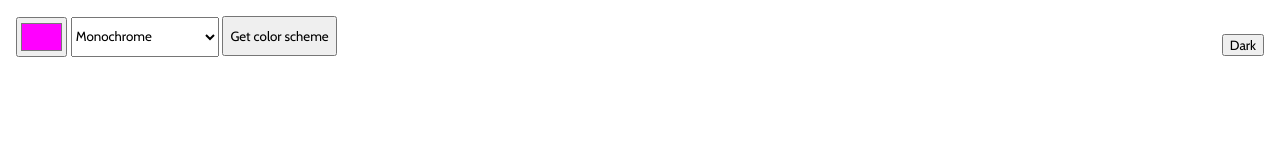
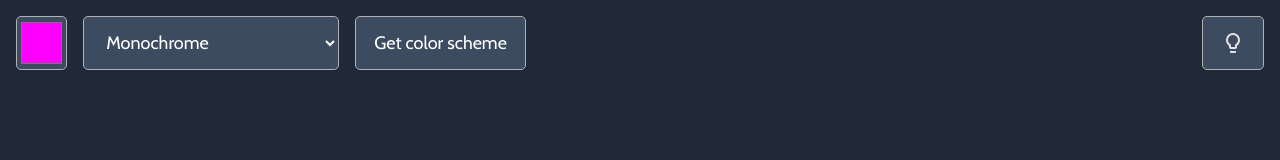
Before and after one commit to HaydenDingman/scrimba-color-picker, a plain HTML site: page index.html in a window 1280 px wide. Drawn offline with nearby package versions, Linux system fonts and the light colour scheme; no server answers.

Commit message:
Add dark mode and button

```diff
--- a/index.html
+++ b/index.html
@@ -22,7 +22,11 @@
                 </select>
                 <button class="generate-scheme-btn" id="generate-scheme-btn">Get color scheme</button>
             </form>
-            <button id="dark-mode" aria-label="Toggle Dark Mode">Dark</button>
+            <button class="dark-mode" id="dark-mode" aria-label="Toggle Dark Mode">
+                <svg xmlns="http://www.w3.org/2000/svg" height="24px" viewBox="0 -960 960 960" width="24px" fill="#e3e3e3">
+                    <path d="M400-240q-33 0-56.5-23.5T320-320v-50q-57-39-88.5-100T200-600q0-117 81.5-198.5T480-880q117 0 198.5 81.5T760-600q0 69-31.5 129.5T640-370v50q0 33-23.5 56.5T560-240H400Zm0-80h160v-92l34-24q41-28 63.5-71.5T680-600q0-83-58.5-141.5T480-800q-83 0-141.5 58.5T280-600q0 49 22.5 92.5T366-436l34 24v92Zm0 240q-17 0-28.5-11.5T360-120v-40h240v40q0 17-11.5 28.5T560-80H400Zm80-520Z"/>
+                </svg>
+            </button>
         </div>
         <div class="color-swatch-container" id="color-swatch-container">
             <!-- SWATCHES APPEAR HERE -->
--- a/index.js
+++ b/index.js
@@ -1,6 +1,11 @@
 const colorSwatchContainer = document.getElementById("color-swatch-container");
 const colorPicker = document.getElementById("color-picker");
 const colorScheme = document.getElementById("scheme");
+
+document.getElementById("color-scheme-form").addEventListener("submit", (e) => {
+    e.preventDefault();
+    getNewColorScheme();
+})
 
 function getNewColorScheme() {
     fetch(`https://www.thecolorapi.com/scheme?hex=${colorPicker.value.replace('#', '')}&mode=${colorScheme.value}&count=5`)
@@ -25,6 +30,11 @@ function createColorSwatch(color) {
     newFooter.textContent = color.hex.value;
 
     newSwatch.append(newSwatchColor, newFooter);
+
+    newSwatch.addEventListener("click", () => {
+        navigator.clipboard.writeText(color.hex.value);
+    })
+
     colorSwatchContainer.append(newSwatch);
 }
 
--- a/styles.css
+++ b/styles.css
@@ -23,18 +23,48 @@ body {
     padding: 1em;
 }
 
+form {
+    display: flex;
+    gap: 1em;
+    margin: 0;
+}
+
 .color-picker {
     width: 4vw;
     min-width: 50px;
     vertical-align: middle;
 }
 
+select {
+    min-width: 20vw;
+    padding: .5em 1em;
+}
+
+.generate-scheme-btn,
+.dark-mode {
+    padding: .5em 1em;
+    cursor: pointer;
+}
+
+.generate-scheme-btn:hover,
+.generate-scheme-btn:focus,
+.dark-mode:hover,
+.dark-mode:focus {
+    background-color: #FED1C1;
+}
+
 .color-picker,
 select,
-.generate-scheme-btn {
+.generate-scheme-btn,
+.dark-mode {
     display: inline-block;
     height: 3em;
     min-height: 30px;
+    font-size: 1.125rem;
+
+    background-color: #fff;
+    border: 1px solid #b3b2b2;
+    border-radius: 5px;
 }
 
 /* SWATCHES */
@@ -52,6 +82,11 @@ select,
     background-color: blue;
 }
 
+.swatch:hover {
+    box-shadow: 0 10px 1vw #000;
+    z-index: 2;
+}
+
 .swatch-color {
     height: 90%;
 }
@@ -66,3 +101,27 @@ select,
     align-items: center;
     font-weight: 500;
 }
+
+
+/* DARK MODE */
+
+body,
+.footer {
+    background-color: #1F2937;
+}
+
+.color-picker,
+select,
+.generate-scheme-btn,
+.dark-mode {
+    background-color: #3D4B60;
+}
+
+body,
+.footer,
+.color-picker,
+select,
+.generate-scheme-btn,
+.dark-mode {
+    color: #fff;
+}
```
